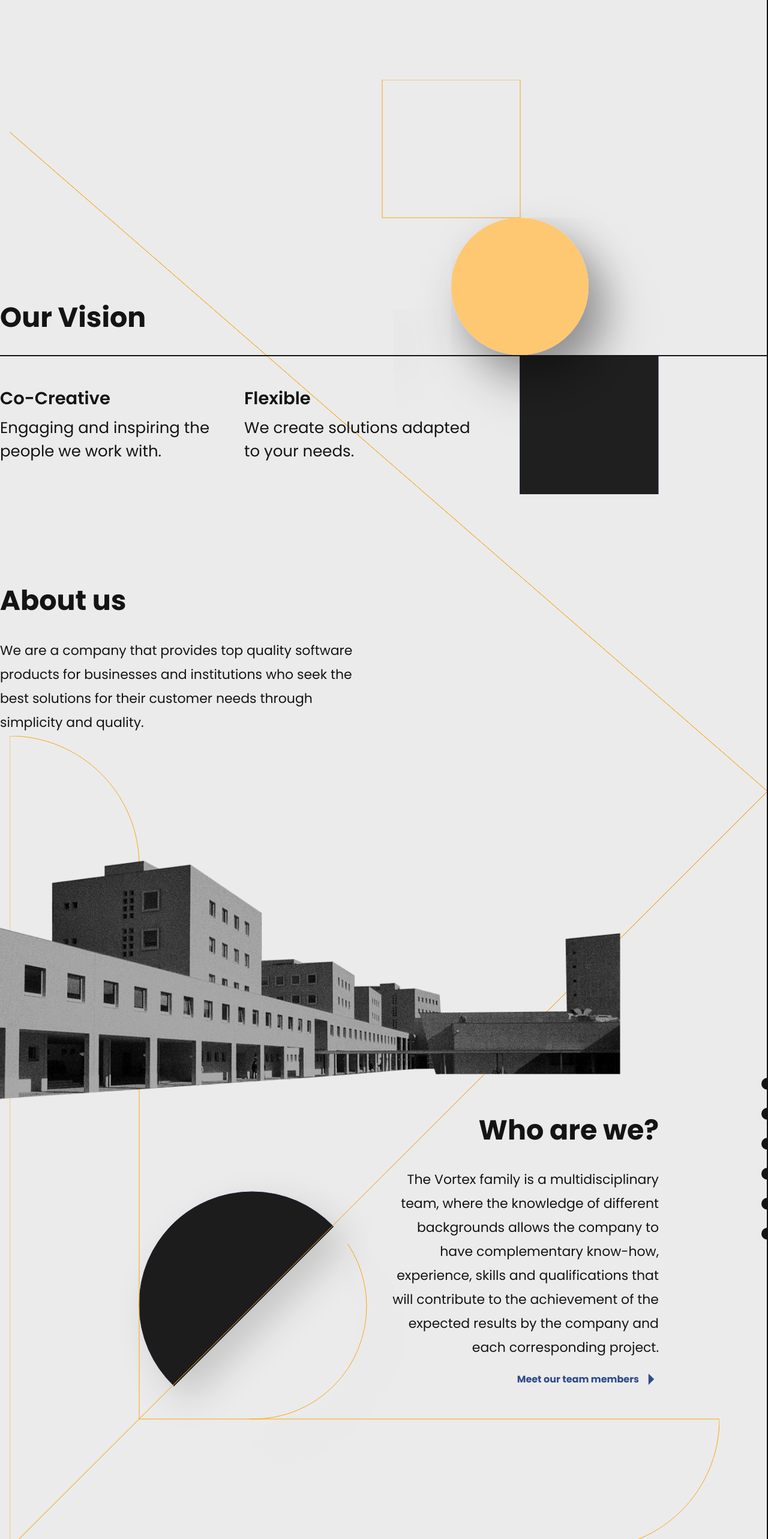
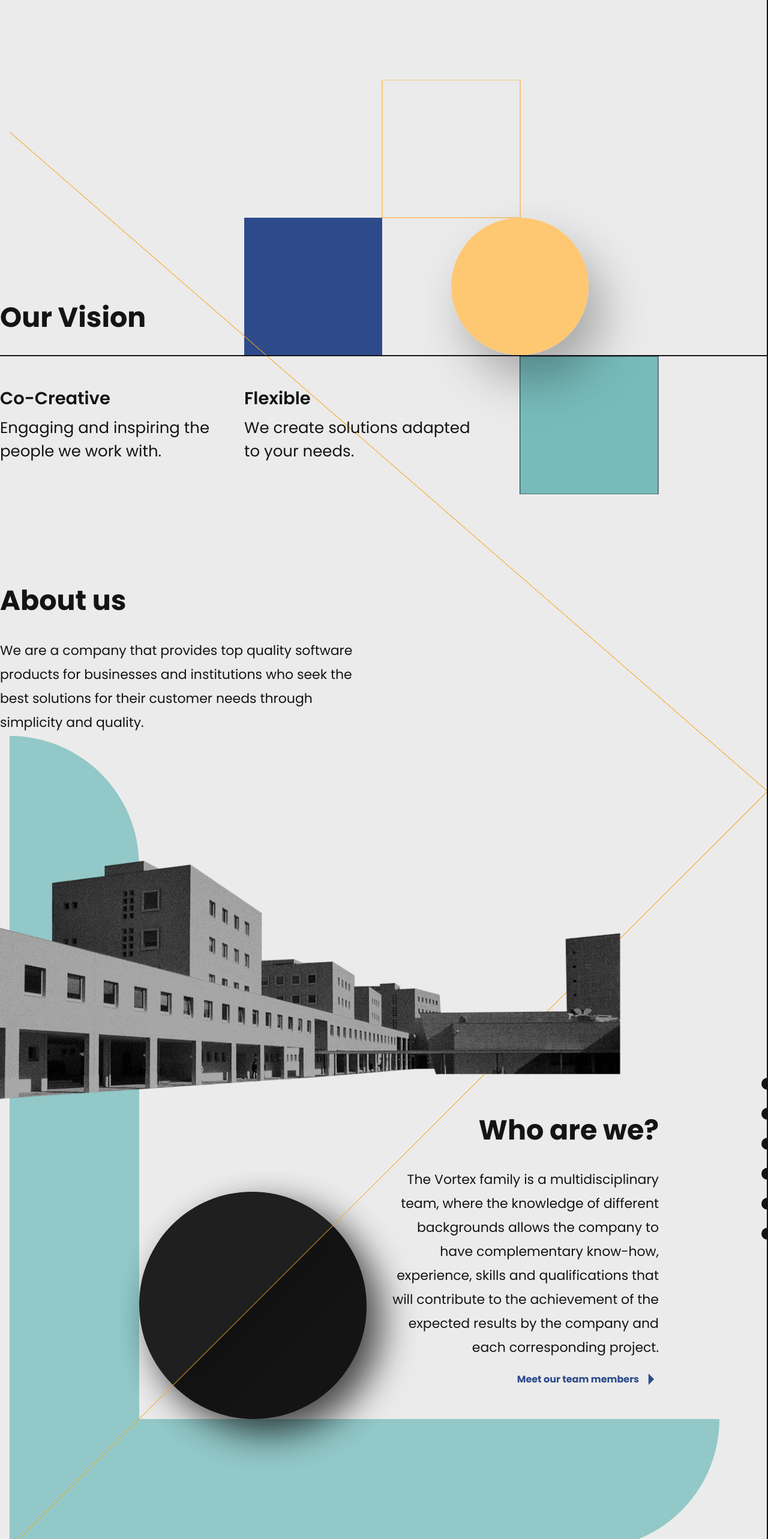
Before and after one commit to LGP21-LGP1/lgp21-lgp1.github.io, a Next.js app: page / in a window 1280 px wide. Shown: the part 1340-3906 px from the top of the page at 60% size. Built offline with nearby package versions, Linux system fonts and the light colour scheme; no server answers; a web font is replaced by a local one.

Commit message:
homepage: responsive svgs

```diff
--- a/pages/index.js
+++ b/pages/index.js
@@ -177,7 +177,6 @@ export default function Home() {
               </span>
             </section>
 
-            <DarkCircle id={style.darkCircle} />
             <LShape id={style.lShape} />
             <YellowLines id={style.yellowLines} />
           </span>
--- a/styles/home.module.css
+++ b/styles/home.module.css
@@ -188,6 +188,8 @@
 }
 
 #abstractArt {
+  max-width: 718px;
+  max-height: 691px;
   position: absolute;
   bottom: 100px;
   left: 407px;
@@ -355,15 +357,6 @@
   z-index: -1;
 }
 
-#darkCircle {
-  max-width: 559px;
-  max-height: 559px;
-  position: absolute;
-  bottom: 102px;
-  left: 166px;
-  z-index: -1;
-}
-
 #yellowLines {
   max-width: 1333px;
   /* height="2551.73" */
```
Also changed, not shown: public/assets/Lshape.svg, public/assets/abstract-art.svg.
